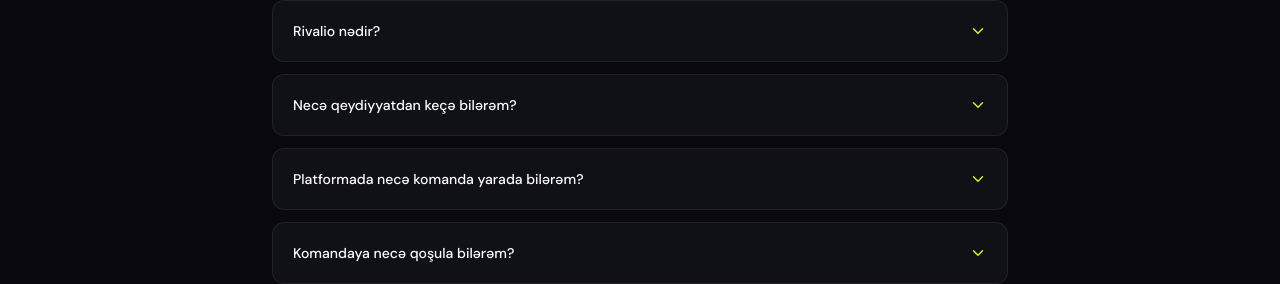
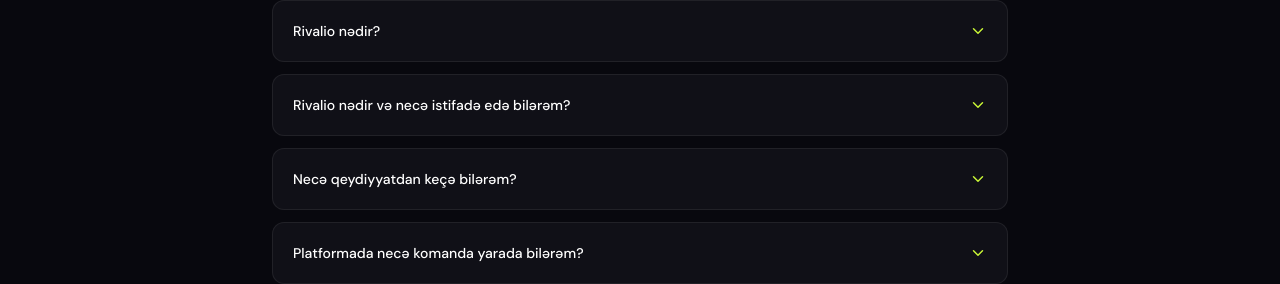
Before and after one commit to Ziya235/TelegramBot, a React (Vite) app in the folder frontend/: page /faq in a window 1280 px wide. Shown: the part 280-564 px from the top of the page. Built offline with nearby package versions, Linux system fonts and the light colour scheme; no server answers; a web font is replaced by a local one.

Commit message:
FAQ: add second question about Rivalio platform usage
Co-authored-by: Ziya235 <Ziya235@users.noreply.github.com>

```diff
--- a/frontend/src/pages/Faq/data.ts
+++ b/frontend/src/pages/Faq/data.ts
@@ -2,6 +2,10 @@ export const FAQS = [
   {
     q: 'Rivalio nədir?',
     a: 'Rivalio, oyunçuların müxtəlif idman növləri üzrə rəqib, komanda yoldaşı və idman partnyoru tapmasına kömək edən sosial idman platformasıdır.',
+  },
+  {
+    q: 'Rivalio nədir və necə istifadə edə bilərəm?',
+    a: 'Rivalio həvəskar futbolçuları, komandaları və liqaları bir araya gətirən idman platformasıdır. Platformada komanda yarada, oyunçular tapa, liqalara qoşula, çempionatları izləyə və digər komandalarla rəqabət apara bilərsən. Məqsədimiz hər oyunu yeni bir fürsətə çevirməkdir — Play. Compete. Become a Rival.',
   },
   {
     q: 'Necə qeydiyyatdan keçə bilərəm?',
```
